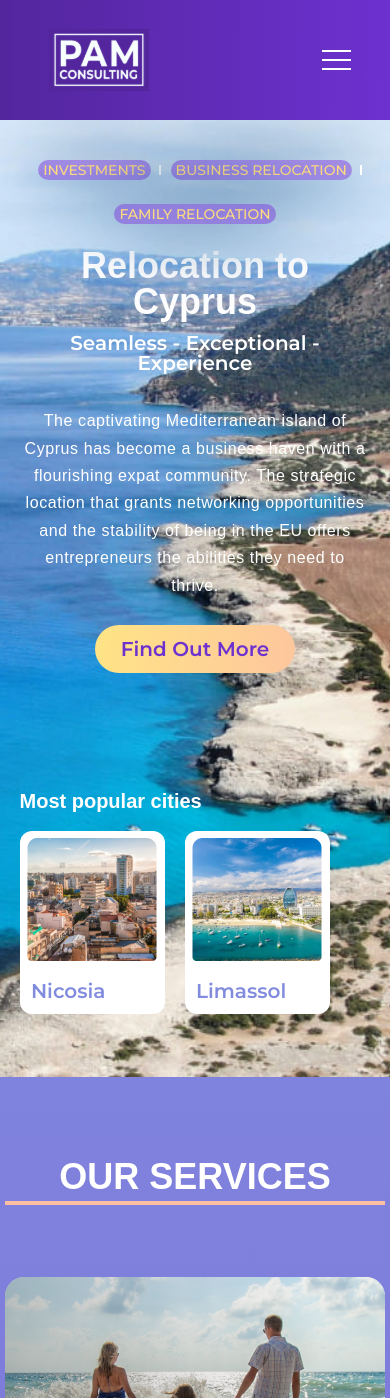
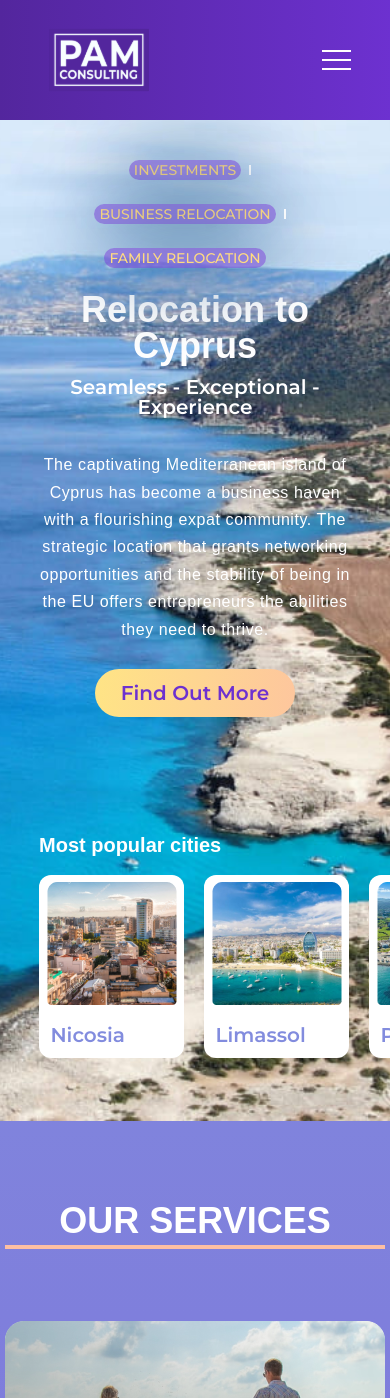
Before and after one commit to SneaksonZ/vue-pam-consulting, a Vue app: page / in a window 390 px wide. Shown: the top 1398 px of the page. Built offline with nearby package versions, Linux system fonts and the light colour scheme; a web font is replaced by a local one.

Commit message:
fixed adaptive for intro block

```diff
--- a/public/style.css
+++ b/public/style.css
@@ -561,6 +561,7 @@
   background-size: cover;
 }
 .intro__body {
+  width: 89.5%;
   margin-left: 10.5%;
 }
 .intro__header {
@@ -568,6 +569,7 @@
   margin-bottom: 5.5714285714em;
 }
 .intro__tags {
+  width: 100%;
   margin: 0 -0.7142857143em;
 }
 .intro__title {
@@ -639,6 +641,8 @@
   -webkit-box-align: start;
       -ms-flex-align: start;
           align-items: flex-start;
+  width: 100%;
+  overflow: auto;
   margin-bottom: 4.5em;
 }
 .intro-cities__card {
@@ -678,7 +682,7 @@
             justify-content: center;
   }
   .intro__body {
-    width: 90%;
+    width: 100%;
     margin-left: 0;
   }
   .intro__header {
@@ -688,6 +692,7 @@
     -webkit-box-align: center;
         -ms-flex-align: center;
             align-items: center;
+    padding: 0 10%;
     margin: 2.8571428571em auto 7.1428571429em auto;
   }
   .intro__title {
@@ -707,6 +712,9 @@
     -webkit-box-pack: center;
         -ms-flex-pack: center;
             justify-content: center;
+  }
+  .intro-cities {
+    padding-left: 10%;
   }
 }
 .services {
--- a/src/components/intro/intro.scss
+++ b/src/components/intro/intro.scss
@@ -5,6 +5,7 @@
     background-size: cover;
 	&__body {
         // width: em(1282);
+        width: 89.5%;
         margin-left: 10.5%;
     }
 	&__header {
@@ -12,6 +13,7 @@
         margin-bottom: em(78);
      }
 	&__tags {
+        width: 100%;
         margin: 0 em(-10);
      }
 	&__title {
@@ -76,6 +78,8 @@
     &__row {
         display: flex;
         align-items: flex-start;
+        width: 100%;
+        overflow: auto;
         margin-bottom: em(63);
      }
 	&__card {
@@ -112,12 +116,14 @@
     .intro {
         justify-content: center;
         &__body {
-            width: 90%;
+            width: 100%;
             margin-left: 0;
+            // padding: 0 10%;
         }
         &__header {
             justify-content: center;
             align-items: center;
+            padding: 0 10%;
             margin: em(40) auto em(100) auto;
         }
         &__title {
@@ -137,4 +143,7 @@
     .intro-tags {
         justify-content: center;
     }
+    .intro-cities {
+        padding-left: 10%;
+    }
 }
--- a/src/components/intro/v-intro.vue
+++ b/src/components/intro/v-intro.vue
@@ -83,18 +83,18 @@
                     alt: 'Limassol',
                     subtitle: 'Limassol'
                 },
-                // {
-                //     id: 2,
-                //     image: 'intro-cities_3.png',
-                //     alt: 'Paphos',
-                //     subtitle: 'Paphos'
-                // },
-                // {
-                //     id: 3,
-                //     image: 'intro-cities_4.png',
-                //     alt: 'Larnaka',
-                //     subtitle: 'Larnaka'
-                // }
+                {
+                    id: 2,
+                    image: 'intro-cities_3.png',
+                    alt: 'Paphos',
+                    subtitle: 'Paphos'
+                },
+                {
+                    id: 3,
+                    image: 'intro-cities_4.png',
+                    alt: 'Larnaka',
+                    subtitle: 'Larnaka'
+                }
             ]
         }
     }
```
Also changed, not shown: src/components/.helpers/v-carousel.vue (added).
